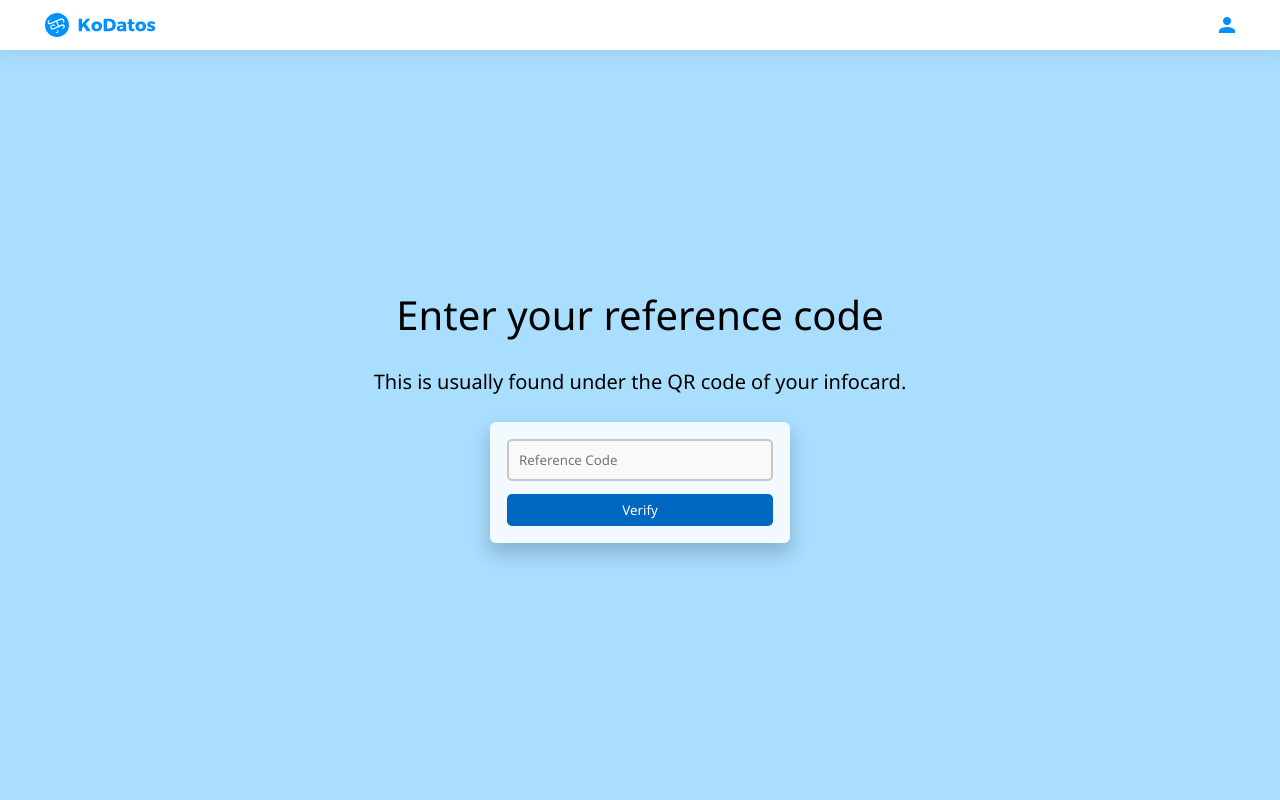
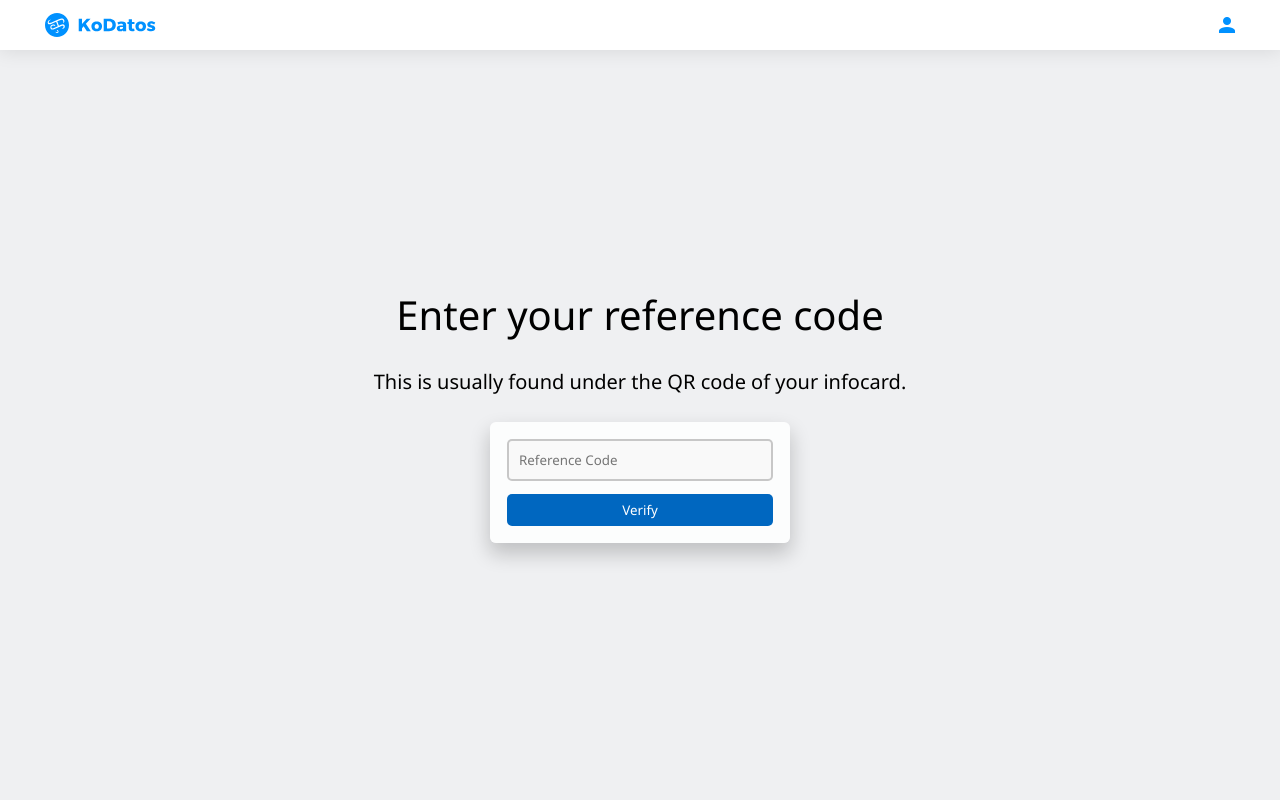
Before and after one commit to fofajardo/kodatos, a PHP site: page /enter-code in a window 1280 px wide. Run offline with PHP 8.4, Linux system fonts and the light colour scheme.

Commit message:
Use muted default bg

```diff
--- a/assets/common.css
+++ b/assets/common.css
@@ -606,7 +606,7 @@ body,
 }
 
 .bg.ib0 {
-  background: rgb(169,222,255);
+  background: #eff0f2;
 }
 
 .bg.ib1 {
```
